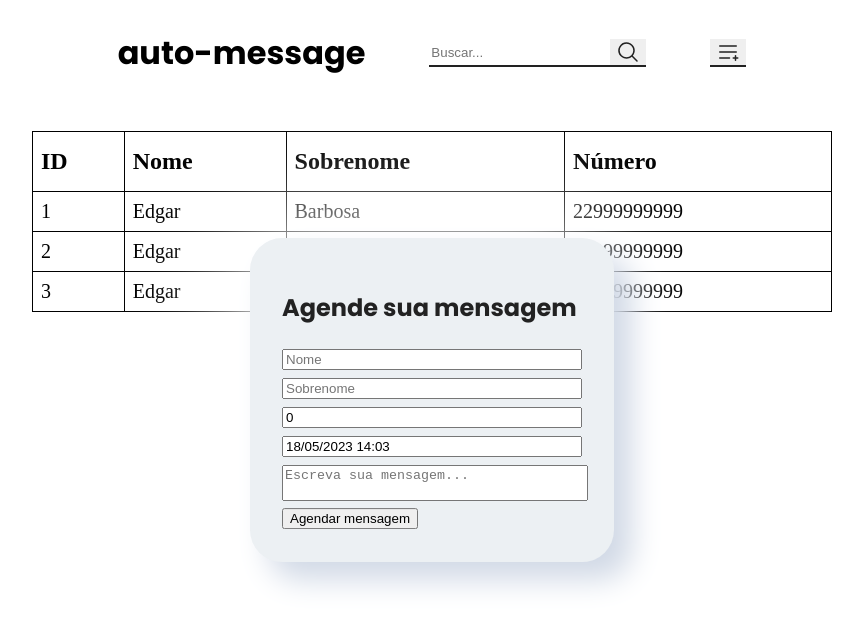
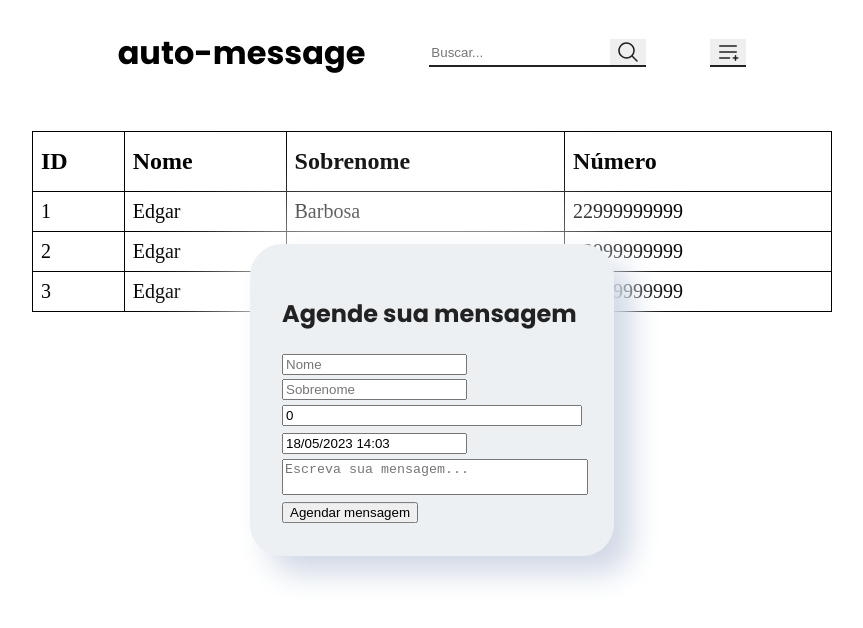
Before and after one commit to edgarfbarbosa/CRUD, a React (Vite) app: page / in a window 1280 px wide. Both pictures are taken after a click on the button 936 px from the left and 53 px from the top of the page. Shown: the top 628 px of the page, without its empty margins (208-1071 px from the left). Built offline with nearby package versions, Linux system fonts and the light colour scheme.

Commit message:
fix: Correção do funcionamento do DatePicker no formulário

```diff
--- a/src/components/Header/Header.module.css
+++ b/src/components/Header/Header.module.css
@@ -12,7 +12,7 @@
   font-size: 2rem;
 }
 
-.header__container div {
+.header__container>div {
   display: flex;
 }
 
--- a/src/components/Modal/Modal.module.css
+++ b/src/components/Modal/Modal.module.css
@@ -18,14 +18,11 @@
   width: 300px;
 }
 
-.form__container div {
-  margin: .25rem 0;
-}
-
-.form__container div {
+.form__container>div {
+  border: none;
   display: flex;
   flex-direction: column;
-  border: none;
+  margin: .25rem 0;
   width: 100%;
 }
 
```
